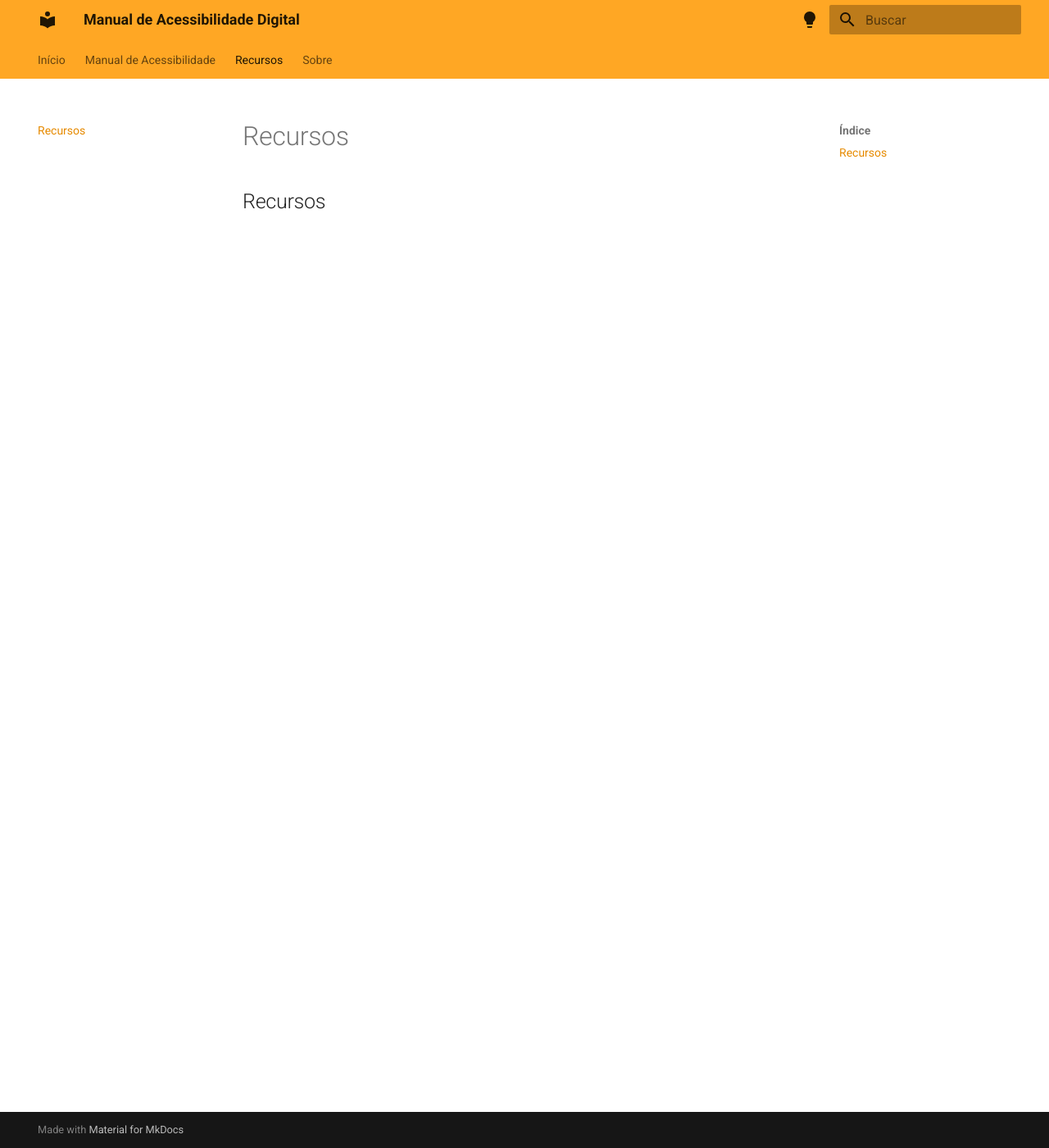
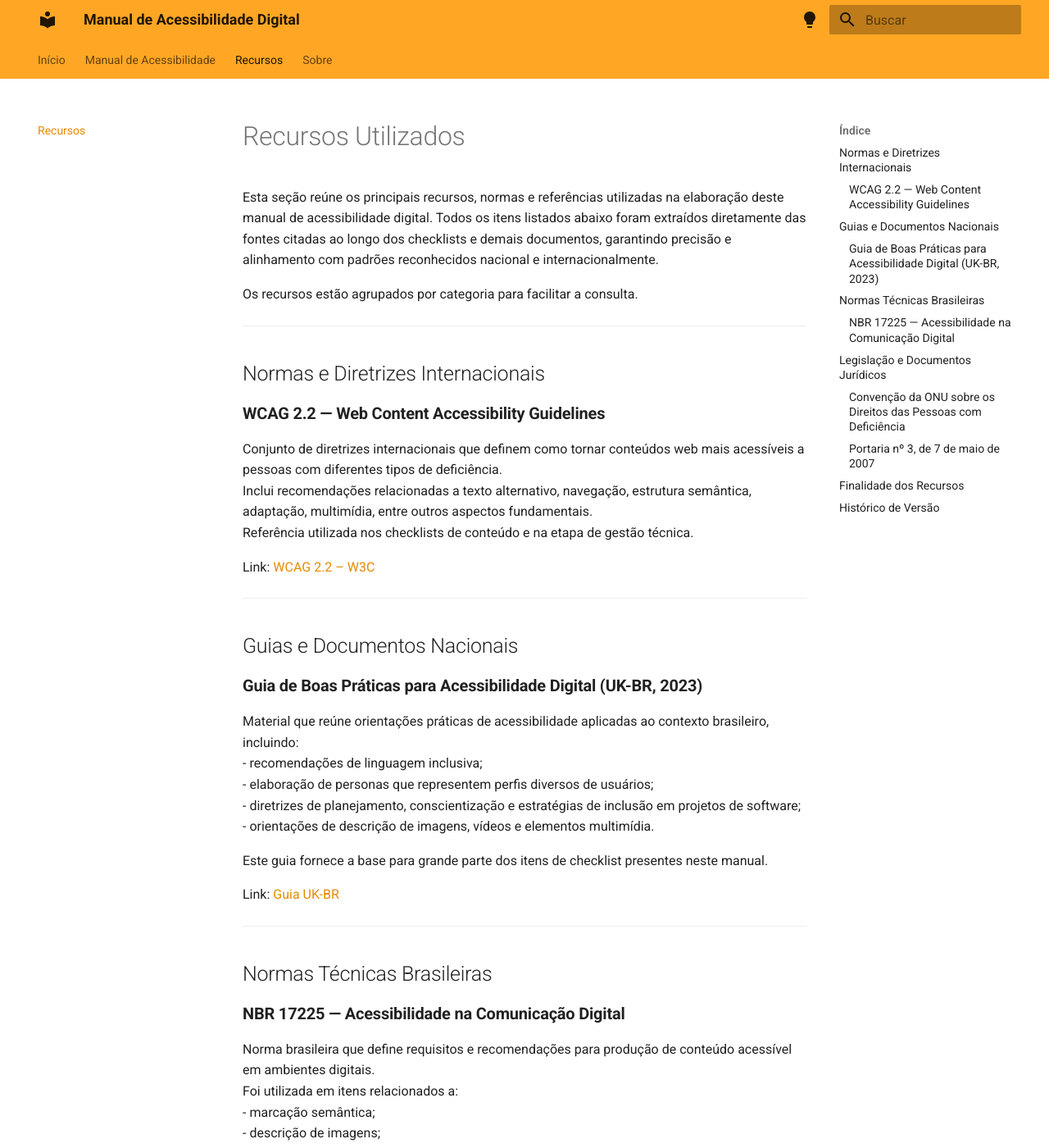
Before and after one commit to UnB-IHC/IHC-2025.2-Grupo6, an MkDocs documentation site: the page built from docs/Recursos.md, in a window 1280 px wide and 1400 px high. Shown: the whole window at 82% size. Built offline with MkDocs 1.6.1 and Material for MkDocs 9.7.7, drawn with Linux system fonts in a browser that asks for light colours; some of the changed text lies outside the part shown.

```diff
--- a/docs/Recursos.md
+++ b/docs/Recursos.md
@@ -1 +1,83 @@
-## Recursos
+# Recursos Utilizados
+
+Esta seção reúne os principais recursos, normas e referências utilizadas na elaboração deste manual de acessibilidade digital. Todos os itens listados abaixo foram extraídos diretamente das fontes citadas ao longo dos checklists e demais documentos, garantindo precisão e alinhamento com padrões reconhecidos nacional e internacionalmente.
+
+Os recursos estão agrupados por categoria para facilitar a consulta.
+
+---
+
+## Normas e Diretrizes Internacionais
+
+### **WCAG 2.2 — Web Content Accessibility Guidelines**
+Conjunto de diretrizes internacionais que definem como tornar conteúdos web mais acessíveis a pessoas com diferentes tipos de deficiência.
+Inclui recomendações relacionadas a texto alternativo, navegação, estrutura semântica, adaptação, multimídia, entre outros aspectos fundamentais.
+Referência utilizada nos checklists de conteúdo e na etapa de gestão técnica.
+
+Link: <a href="https://www.w3.org/TR/WCAG22/" target="_blank">WCAG 2.2 – W3C</a>
+
+---
+
+## Guias e Documentos Nacionais
+
+### **Guia de Boas Práticas para Acessibilidade Digital (UK-BR, 2023)**
+Material que reúne orientações práticas de acessibilidade aplicadas ao contexto brasileiro, incluindo:
+- recomendações de linguagem inclusiva;
+- elaboração de personas que representem perfis diversos de usuários;
+- diretrizes de planejamento, conscientização e estratégias de inclusão em projetos de software;
+- orientações de descrição de imagens, vídeos e elementos multimídia.
+
+Este guia fornece a base para grande parte dos itens de checklist presentes neste manual.
+
+Link: <a href="https://www.gov.br/secretariageral/pt-br/acessoainformacao/pdfs/guia-acessibilidade-digital-ukbr.pdf" target="_blank">Guia UK-BR</a>
+
+---
+
+## Normas Técnicas Brasileiras
+
+### **NBR 17225 — Acessibilidade na Comunicação Digital**
+Norma brasileira que define requisitos e recomendações para produção de conteúdo acessível em ambientes digitais.
+Foi utilizada em itens relacionados a:
+- marcação semântica;
+- descrição de imagens;
+- legendagem;
+- audiodescrição;
+- práticas de acessibilidade em multimídia.
+
+Link: <a href="https://www.abntcatalogo.com.br" target="_blank">ABNT NBR 17225</a>
+
+---
+
+## Legislação e Documentos Jurídicos
+
+### **Convenção da ONU sobre os Direitos das Pessoas com Deficiência**
+Documento internacional que estabelece princípios e direitos fundamentais voltados à promoção da acessibilidade e inclusão das pessoas com deficiência.
+Utilizado na seção de conscientização dentro do checklist de gestão de projeto.
+
+Link: <a href="https://www.un.org/disabilities/documents/convention/convoptprot-e.pdf" target="_blank">Convenção da ONU – PDF</a>
+
+---
+
+### **Portaria nº 3, de 7 de maio de 2007**
+Regulamenta diretrizes e políticas nacionais relacionadas ao atendimento e acessibilidade das pessoas com deficiência.
+Aparece como referência na etapa de conscientização do checklist de gestão.
+
+Link: <a href="https://www.gov.br/in.gov.br/servicos/arquivo-digital" target="_blank">Portaria 3/2007</a>
+
+---
+
+## Finalidade dos Recursos
+
+Todos os materiais acima contribuíram para:
+
+- fundamentar os critérios utilizados nos checklists;
+- garantir conformidade com padrões atualizados;
+- orientar recomendações de conteúdo, estrutura e planejamento;
+- auxiliar na compreensão de como práticas de acessibilidade devem ser aplicadas no contexto real de desenvolvimento web.
+
+---
+
+##  Histórico de Versão
+
+| Versão | Data | Descrição | Autor(es)| Revisor(es) |
+|--------|------|-----------|-----------|-------------|
+| 1.0 | 10/11/2025 | Criação da pagina | [ Giovana Fontes ](https://github.com/GiovanaFontesS)  | [Isabella Choukaira](https://github.com/isabellachoukaira) |
```
Also changed, not shown: docs/Sobre.md (deleted, +0 -14 lines), docs/index.md (+39 -15 lines).
